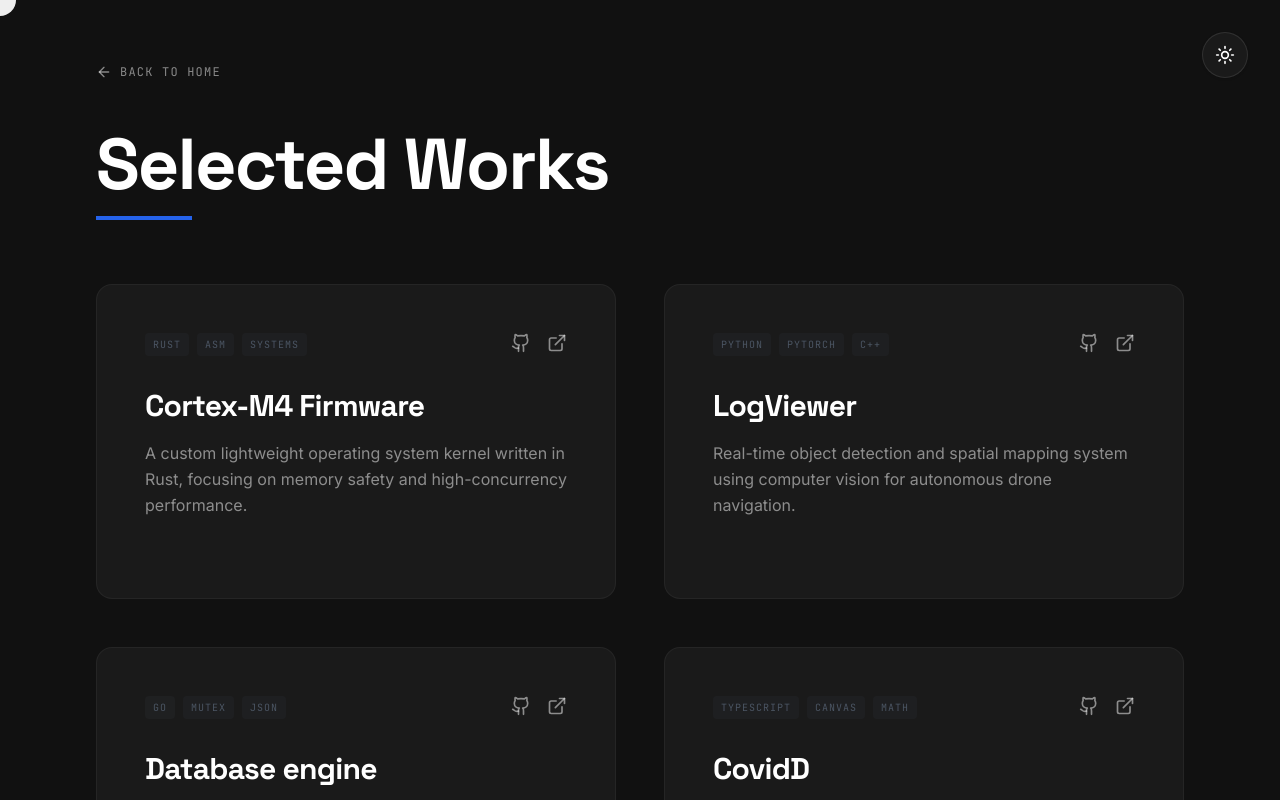
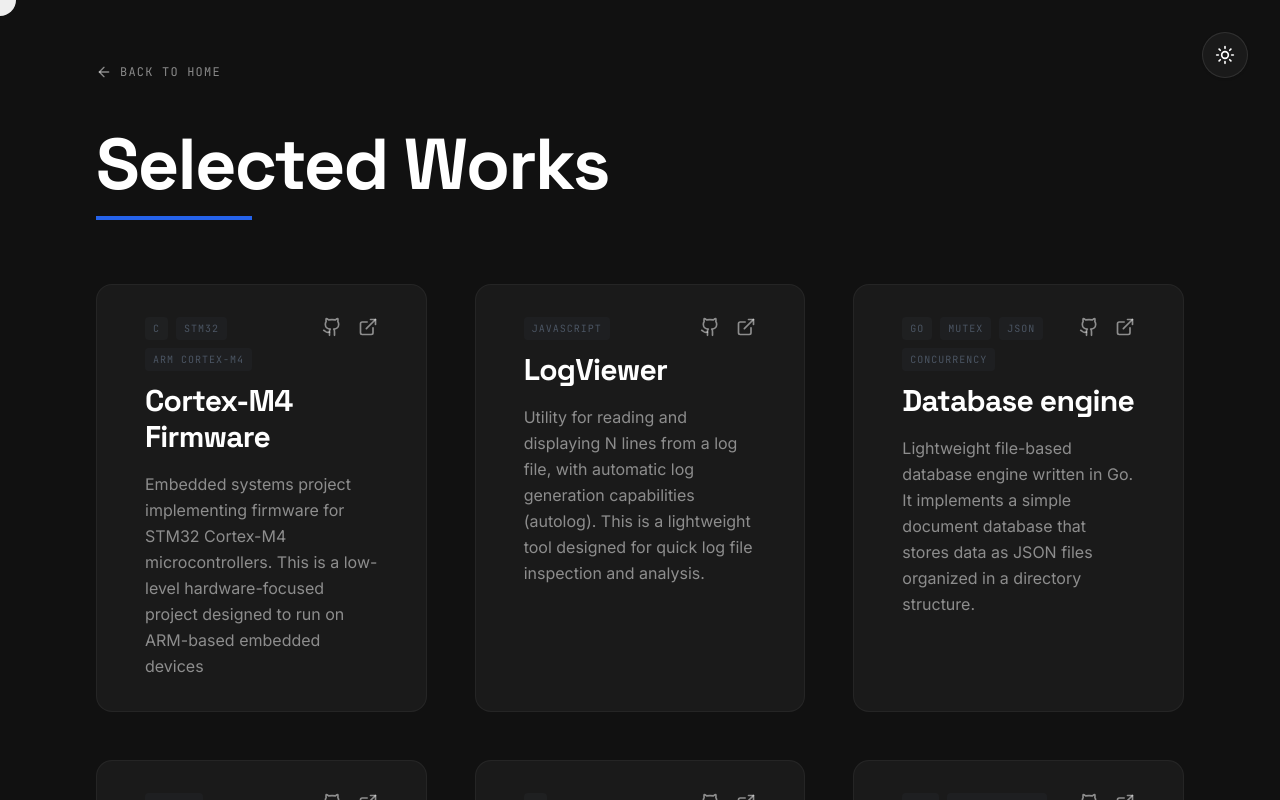
Before and after one commit to booringreader/shubhamsh, a React (Vite) app: page / in a window 1280 px wide. Both pictures are taken after a click on the button "projects". Shown: the top 800 px of the page. Built offline with nearby package versions, Linux system fonts and the light colour scheme; a web font is replaced by a local one.

Commit message:
feat: projects added

```diff
--- a/src/components/ProjectGrid.tsx
+++ b/src/components/ProjectGrid.tsx
@@ -27,28 +27,30 @@ export const ProjectGrid: React.FC<ProjectGridProps> = ({ onNavigate }) => {
         className="mb-16"
       >
         <h2 className="text-5xl md:text-7xl font-display font-bold mb-4">Selected Works</h2>
-        <div className="h-1 w-24 bg-brand-accent"></div>
+        <div className="h-1 w-39 bg-brand-accent"></div>
       </motion.div>
 
-      <div className="grid grid-cols-1 md:grid-cols-2 gap-12">
+      <div className="grid grid-cols-1 md:grid-cols-3 gap-12">
         {PROJECTS.map((project, index) => (
           <motion.div
             key={project.id}
             initial={{ opacity: 0, y: 30 }}
             animate={{ opacity: 1, y: 0 }}
             transition={{ delay: index * 0.1 }}
-            className="group relative bg-brand-paper p-8 md:p-12 rounded-2xl border border-brand-text/5 hover:border-brand-accent/30 transition-all duration-500"
+            className="group relative bg-brand-paper p-8 md:px-12 rounded-2xl border border-brand-text/5 hover:border-brand-accent/30 transition-all duration-500"
           >
-            <div className="flex justify-between items-start mb-8">
-              <div className="flex gap-2">
+            <div className="flex justify-between items-start mb-3">
+              <div className="flex flex-wrap gap-2">
                 {project.tags.map(tag => (
-                  <span key={tag} className="text-[10px] font-mono uppercase tracking-widest text-brand-accent-secondary bg-brand-accent-secondary/10 px-2 py-1 rounded">
+                  <span
+                    key={tag}
+                    className="text-[10px] font-mono uppercase tracking-widest text-brand-accent-secondary bg-brand-accent-secondary/10 px-2 py-1 rounded">
                     {tag}
                   </span>
                 ))}
               </div>
               <div className="flex gap-4">
-                <a href={project.githubUrl} className="text-brand-text-muted hover:text-brand-text transition-colors">
+                <a href={project.githubUrl} className="text-brand-text-muted hover:text-brand-text transition-colors pl-2">
                   <Github size={20} />
                 </a>
                 <a href={project.liveUrl} className="text-brand-text-muted hover:text-brand-text transition-colors">
@@ -60,7 +62,7 @@ export const ProjectGrid: React.FC<ProjectGridProps> = ({ onNavigate }) => {
             <h3 className="text-3xl font-display font-bold mb-4 group-hover:text-brand-accent transition-colors">
               {project.title}
             </h3>
-            <p className="text-brand-text-muted leading-relaxed mb-8">
+            <p className="text-brand-text-muted leading-relaxed">
               {project.description}
             </p>
 
--- a/src/constants.ts
+++ b/src/constants.ts
@@ -4,41 +4,49 @@ export const PROJECTS: Project[] = [
   {
     id: '1',
     title: 'Cortex-M4 Firmware',
-    description: 'A custom lightweight operating system kernel written in Rust, focusing on memory safety and high-concurrency performance.',
-    tags: ['Rust', 'ASM', 'Systems'],
-    githubUrl: '#',
+    description: 'Embedded systems project implementing firmware for STM32 Cortex-M4 microcontrollers. This is a low-level hardware-focused project designed to run on ARM-based embedded devices',
+    tags: ['C', 'STM32', 'ARM Cortex-M4'],
+    githubUrl: 'https://github.com/booringreader/firmware.git',
     liveUrl: '#'
   },
   {
     id: '2',
     title: 'LogViewer',
-    description: 'Real-time object detection and spatial mapping system using computer vision for autonomous drone navigation.',
-    tags: ['Python', 'PyTorch', 'C++'],
-    githubUrl: '#',
+    description: 'Utility for reading and displaying N lines from a log file, with automatic log generation capabilities (autolog). This is a lightweight tool designed for quick log file inspection and analysis.',
+    tags: ['JavaScript'],
+    githubUrl: 'https://github.com/booringreader/logreader.git',
     liveUrl: '#'
   },
   {
     id: '3',
     title: 'Database engine',
-    description: 'Decentralized identity management system built on Ethereum, enabling secure and private cross-chain authentication.',
-    tags: ['Go', 'Mutex', 'JSON'],
-    githubUrl: '#',
+    description: 'Lightweight file-based database engine written in Go. It implements a simple document database that stores data as JSON files organized in a directory structure.',
+    tags: ['Go', 'Mutex', 'JSON', 'Concurrency'],
+    githubUrl: 'https://github.com/booringreader/dbengine.git',
     liveUrl: '#'
   },
   {
     id: '4',
     title: 'CovidD',
-    description: 'A high-performance 2D physics engine optimized for web-based interactive simulations and gaming.',
-    tags: ['TypeScript', 'Canvas', 'Math'],
-    githubUrl: '#',
+    description: 'Python-based project related to COVID-19 data analysis or disease modeling. While the specific focus isn\'t detailed in the description, the name suggests work with COVID-19 datasets, epidemiological analysis, or data-driven insights related to the pandemic.',
+    tags: ['Python', 'Data Visualization'],
+    githubUrl: 'https://github.com/booringreader/covidD.git',
     liveUrl: '#'
   },
   {
     id: '5',
     title: 'bosh',
-    description: 'A high-performance 2D physics engine optimized for web-based interactive simulations and gaming.',
+    description: 'POSIX-compliant shell implementation written from scratch in C. It provides a complete Unix command interpreter with full lexical analysis and execution capabilities, including scanning, tokenization, parsing, and command execution. This is a systems programming project that recreates core shell functionality.',
     tags: ['C'],
     githubUrl: '#',
+    liveUrl: '#'
+  },
+  {
+    id: '6',
+    title: 'statsDecay',
+    description: 'Implements a Markov chain algorithm to determine whether a given input fuel quantity is sufficient to create a nuclear bomb. It\'s a specialized computational project focused on probabilistic modeling and statistical calculations.',
+    tags: ['C++', 'Markov Chain'],
+    githubUrl: 'https://github.com/booringreader/statsDecay.git',
     liveUrl: '#'
   }
 ];
```
